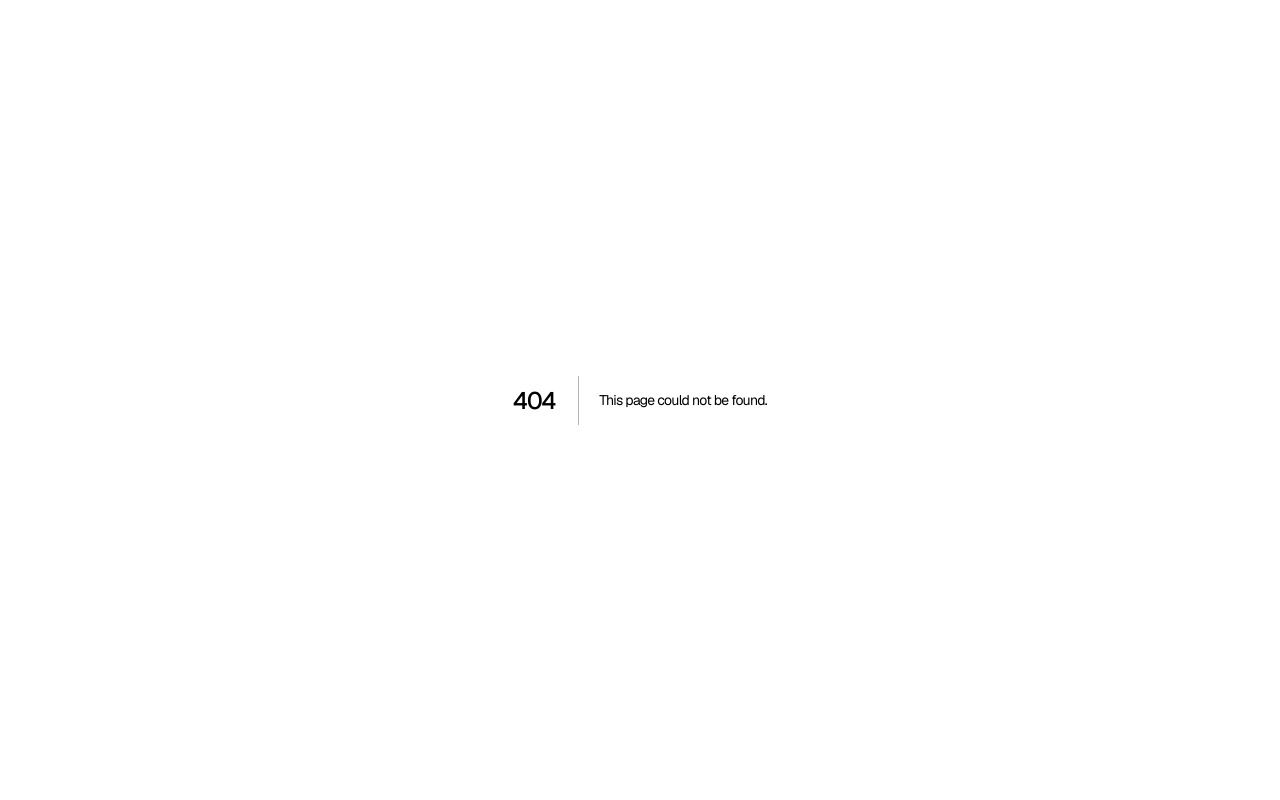
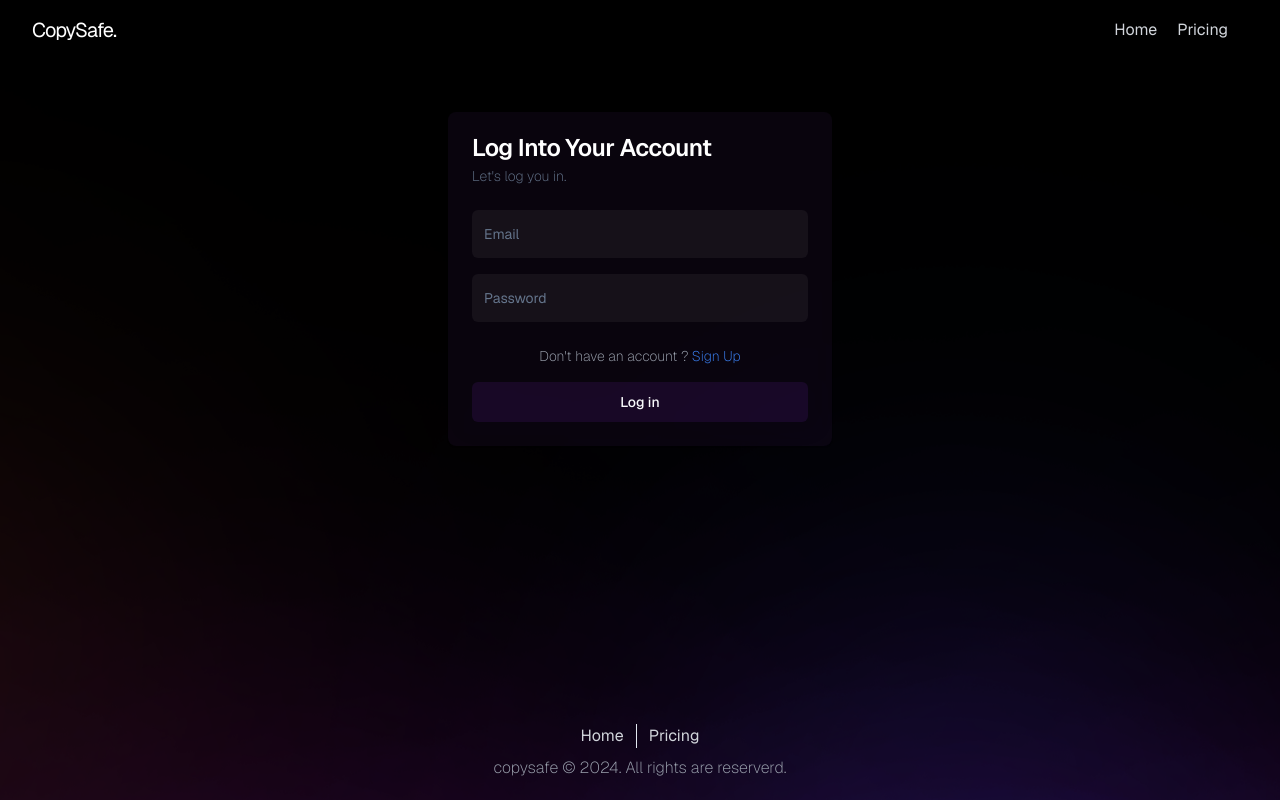
Before and after one commit to akshayxemo/copy-safe-web, a Next.js app in the folder client/: page /signin in a window 1280 px wide. Before the commit this address had no page. Built offline with nearby package versions, Linux system fonts and the light colour scheme.

Commit message:
Added Login page/Link to Login page, Conditionally rendered login button when the url is not signin or signup

```diff
--- /dev/null
+++ b/client/app/(root)/(auth)/signin/page.tsx
@@ -0,0 +1,56 @@
+import React from "react";
+import {
+  Card,
+  CardContent,
+  CardDescription,
+  CardFooter,
+  CardHeader,
+  CardTitle,
+} from "@/components/ui/card";
+
+import { Input } from "@/components/ui/input";
+import { Button } from "@/components/ui/button";
+import Link from "next/link";
+
+const Signin = () => {
+  return (
+    <section className="pt-20 pb-8">
+      <div className="bg-footer-pattern absolute w-full h-full left-0 bottom-0"></div>
+      <div className="container flex justify-center mt-8">
+        <Card className="bg-purple-500/5 border-none backdrop-blur-lg w-96 text-white">
+          <CardHeader>
+            <CardTitle>Log Into Your Account</CardTitle>
+            <CardDescription>
+              Let's log you in.
+            </CardDescription>
+          </CardHeader>
+          <CardContent className="flex flex-col gap-4">
+            <Input
+              type="email"
+              placeholder="Email"
+              className="bg-white/5 border-none h-12"
+            />
+            <Input
+              type="password"
+              placeholder="Password"
+              className="bg-white/5 border-none h-12"
+            />
+          </CardContent>
+          <CardFooter className="flex flex-col justify-between items-center gap-4">
+            <p className="text-sm">
+              Don't have an account ?{" "}
+              <Link href={"/signup"} className="text-blue-500">
+                Sign Up
+              </Link>
+            </p>
+            <Button className="bg-purple-900/20 hover:bg-purple-900 w-full">
+              Log in
+            </Button>
+          </CardFooter>
+        </Card>
+      </div>
+    </section>
+  );
+};
+
+export default Signin;
--- a/client/app/(root)/(auth)/signup/page.tsx
+++ b/client/app/(root)/(auth)/signup/page.tsx
@@ -21,7 +21,7 @@ const Signup = () => {
           <CardHeader>
             <CardTitle>Create Account</CardTitle>
             <CardDescription>
-              Lets create your first account to get started.
+              Let's create your account first to get started.
             </CardDescription>
           </CardHeader>
           <CardContent className="flex flex-col gap-4">
--- a/client/components/shared/Footer.tsx
+++ b/client/components/shared/Footer.tsx
@@ -1,6 +1,6 @@
 const Footer = () => {
   return (
-    <footer className=" text-gray-500 px-4 pt-10 pb-5">
+    <footer className=" text-gray-500 px-4 pt-10 pb-5 z-50">
       <div className="w-full mb-2">
         <ul className="w-full flex items-center justify-center divide-x">
           <li className="hover:text-white text-gray-300 cursor-pointer px-3">
--- a/client/components/shared/Navbar.tsx
+++ b/client/components/shared/Navbar.tsx
@@ -1,7 +1,10 @@
+'use client'
 import Link from "next/link";
 import { Button } from "../ui/button";
+import { usePathname } from 'next/navigation'
 
 const Navbar = () => {
+  const pathname = usePathname()
   return (
     <nav className="fixed flex gap-6 justify-between px-8 py-4 backdrop-blur-lg left-0 top-0 z-[9999] text-white w-full items-center">
       <Link href={"/home"}>
@@ -16,9 +19,13 @@ const Navbar = () => {
             <Link href={"/pricing"}>Pricing</Link>
           </li>
           <li>
-            <Button className="bg-white/10 text-white hover:bg-white hover:text-black">
-              Login
-            </Button>
+            {/* TODO: Conditionally render Login button based on isAuthenticated */}
+            {
+              !((pathname === '/signup') || (pathname === '/signin')) &&
+              (<Button className="bg-white/10 text-white hover:bg-white hover:text-black">
+                <Link href={'/signin'}>Login</Link>
+              </Button>)
+            }
           </li>
         </ul>
       </div>
```
Also changed, not shown: 2 other files (tests, documents, lock files or other folders).
